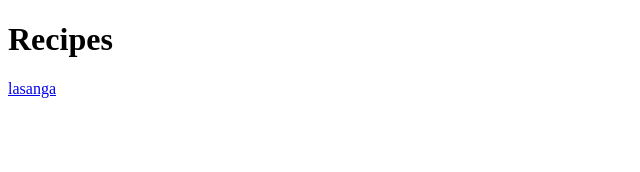
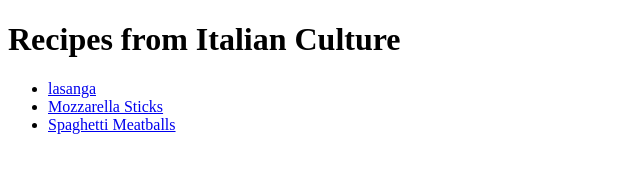
Before and after one commit to alextran101/recipe-website, a plain HTML site: page index.html in a window 1280 px wide. Shown: the whole page, without its empty margins (0-640 px from the left). Drawn offline with Linux system fonts and the light colour scheme.

Commit message:
Added header and updated recipes

```diff
--- a/index.html
+++ b/index.html
@@ -1,10 +1,16 @@
 <!DOCTYPE html>
+
 <html lang = "en">
     <head>
         <meta charset= "UTF-8">
-        <h1>Recipes</h1>
+        <Title>Italian Recipes</Title>
     </head>
     <body>
-        <a href= "recipe book/lasagna.html">lasanga</a>
+        <h1>Recipes from Italian Culture</h1>
+        <ul>
+        <li><a href= "recipe book/lasagna.html">lasanga</a></li>
+        <li><a href="recipe book/Mozzarella.html">Mozzarella Sticks</a></li>
+        <li><a href="recipe book/Spaghetti.html">Spaghetti Meatballs</a></li>
+        </ul>
     </body>
 </html>
```
